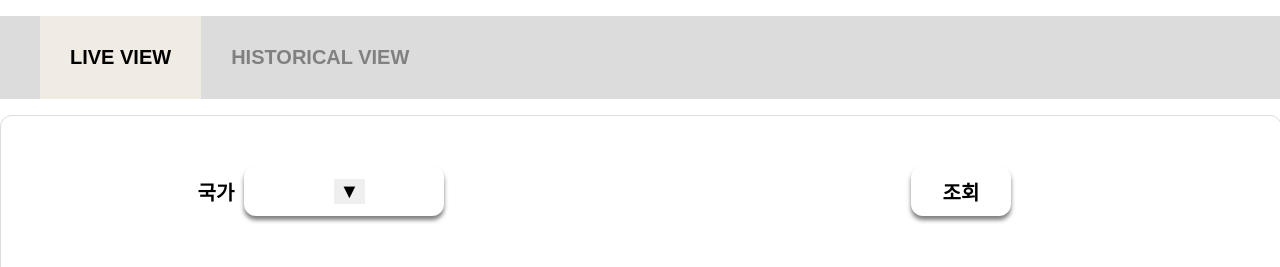
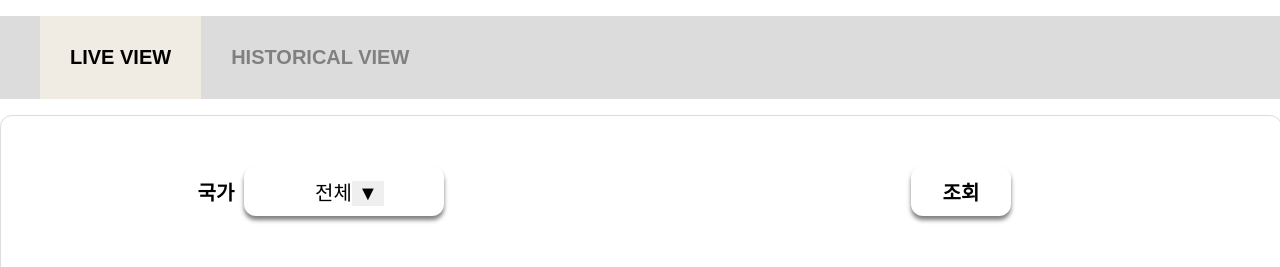
Before and after one commit to ohofront/gme_scrapping_frontend, a React (Create React App) app: page / in a window 1280 px wide. Shown: the top 267 px of the page. Built offline with nearby package versions, Linux system fonts and the light colour scheme; no server answers.

Commit message:
warning props show 수정

```diff
--- a/src/component/Dropdown.tsx
+++ b/src/component/Dropdown.tsx
@@ -28,18 +28,18 @@ const Dropdown = ({
   const handleOnChangeSelectValue = (value: string) => {
     setCurrentOption(value);
   };
-  useEffect(() => {
-    console.log(isDropdownView);
-  }, [isDropdownView]);
+  // useEffect(() => {
+  //   console.log(isDropdownView);
+  // }, [isDropdownView]);
   return (
     <DropDownWrapper onClickOutside={closeDropDown}>
       <DropDownTtile>{defaultTitle}</DropDownTtile>
       <DropDownBox onClick={handleClickDropdown}>
         <DropDownLabel>
-          {currentOption}
+          {currentOption === "" ? "전체" : currentOption}
           <DropDownButton>{isDropdownView ? "▲" : "▼"}</DropDownButton>
         </DropDownLabel>
-        <DropDownOptions show={isDropdownView}>
+        <DropDownOptions $show={isDropdownView}>
           {optionData.map((data: any, index: any) => (
             <DropDownOption
               key={index}
@@ -56,7 +56,7 @@ const Dropdown = ({
 };
 export default Dropdown;
 
-type TDropDown = { show: boolean };
+type TDropDown = { $show: boolean };
 
 const DropDownWrapper = styled(ClickOutSide)`
   display: flex;
@@ -114,7 +114,7 @@ const DropDownOptions = styled.ul<TDropDown>`
   left: 0;
   width: 100%;
   overflow: auto;
-  max-height: ${({ show }) => (show ? "none" : "0")};
+  max-height: ${(props) => (props.$show ? "none" : "0")};
   height: 600px;
   padding: 0;
   border-radius: 8px;
```
